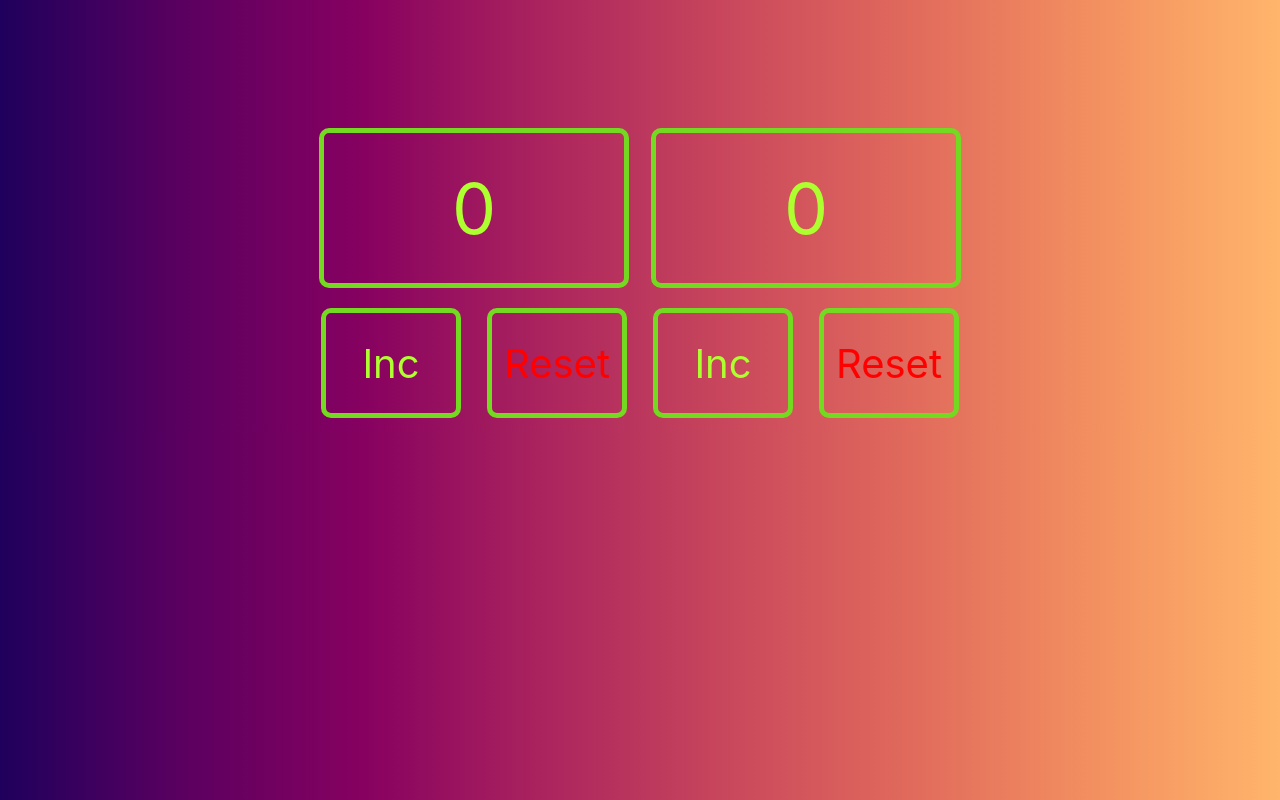
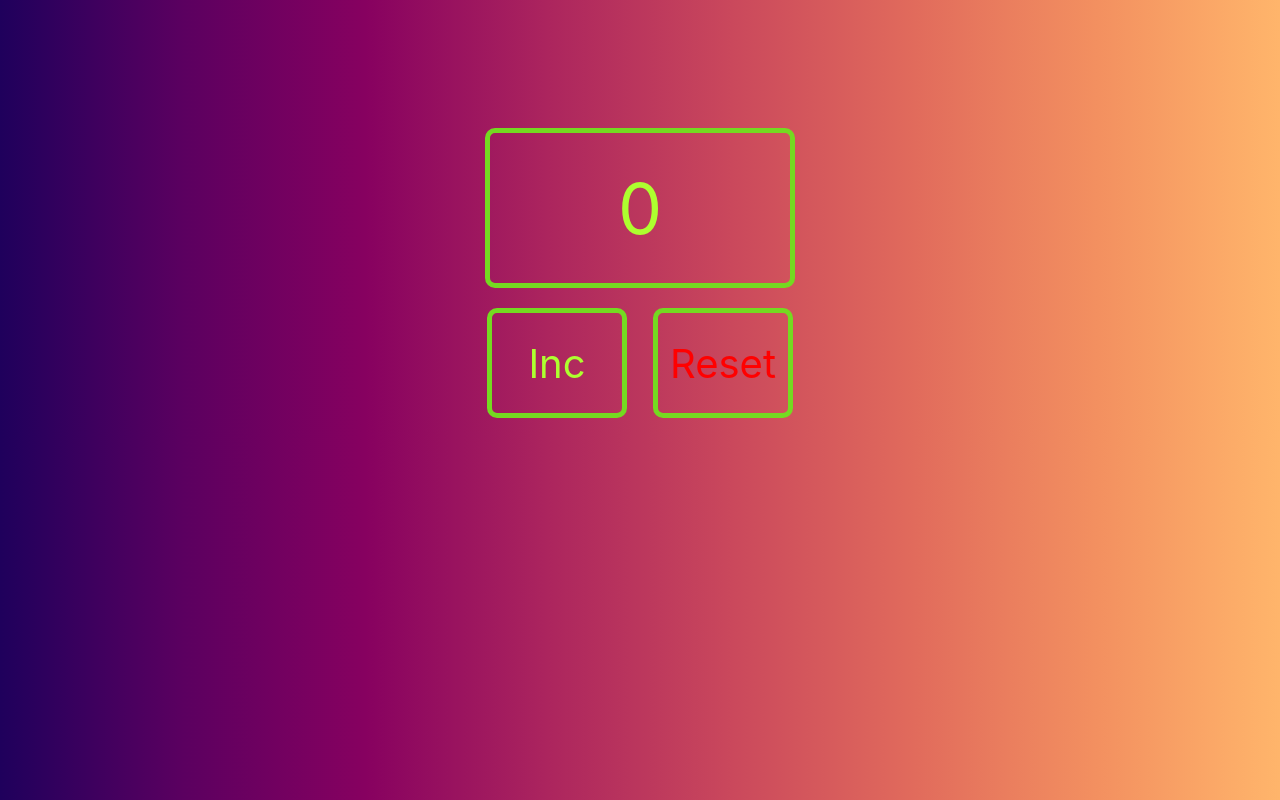
Before and after one commit to artem5511/counternew, a React (Create React App) app: page / in a window 1280 px wide. Built offline with nearby package versions, Linux system fonts and the light colour scheme.

Commit message:
new commit

```diff
--- a/src/App.tsx
+++ b/src/App.tsx
@@ -23,13 +23,6 @@ export const App = () => {
                 Reset={Reset}
                 // value={startValue}
             />
-            <Counter
-                startValue={startValue}
-                maxValue={maxValue}
-                Inc={Inc}
-                Reset={Reset}
-                // value={startValue}
-            />
         </>
     )
 }
```
